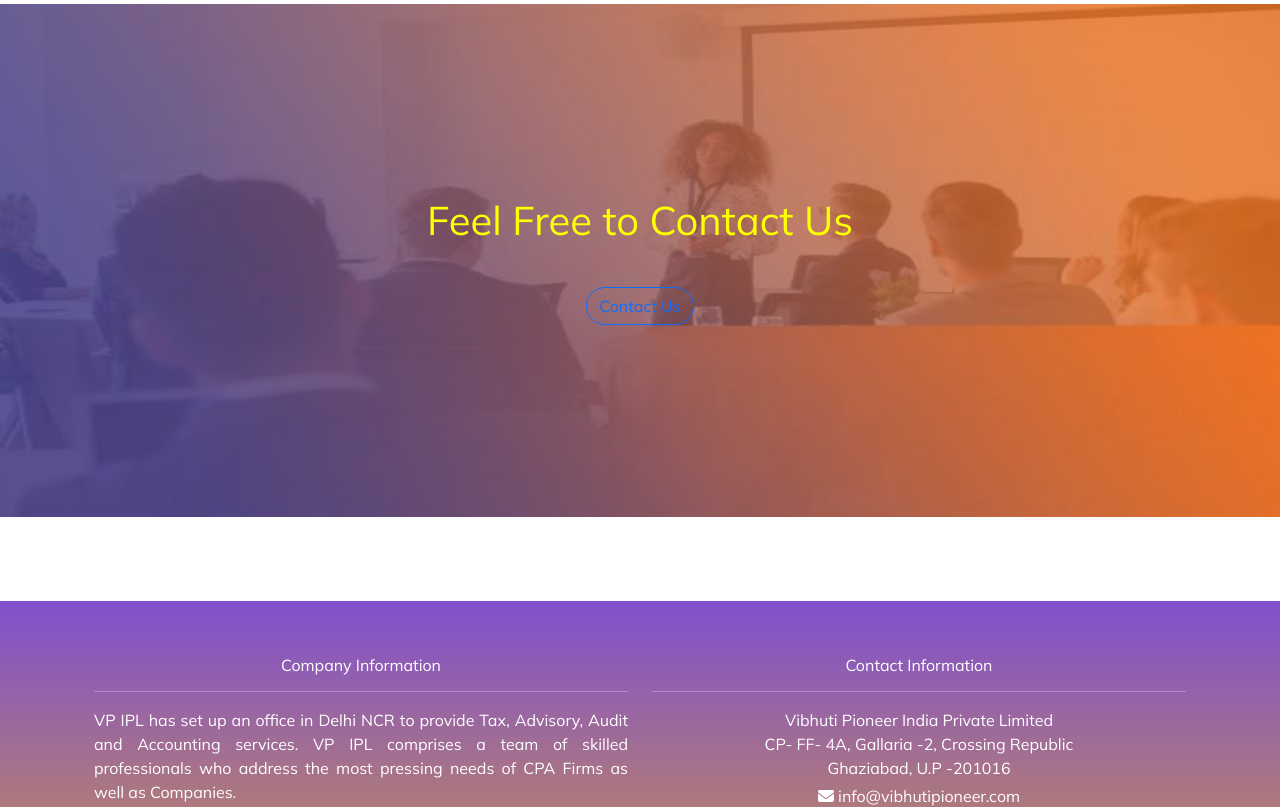
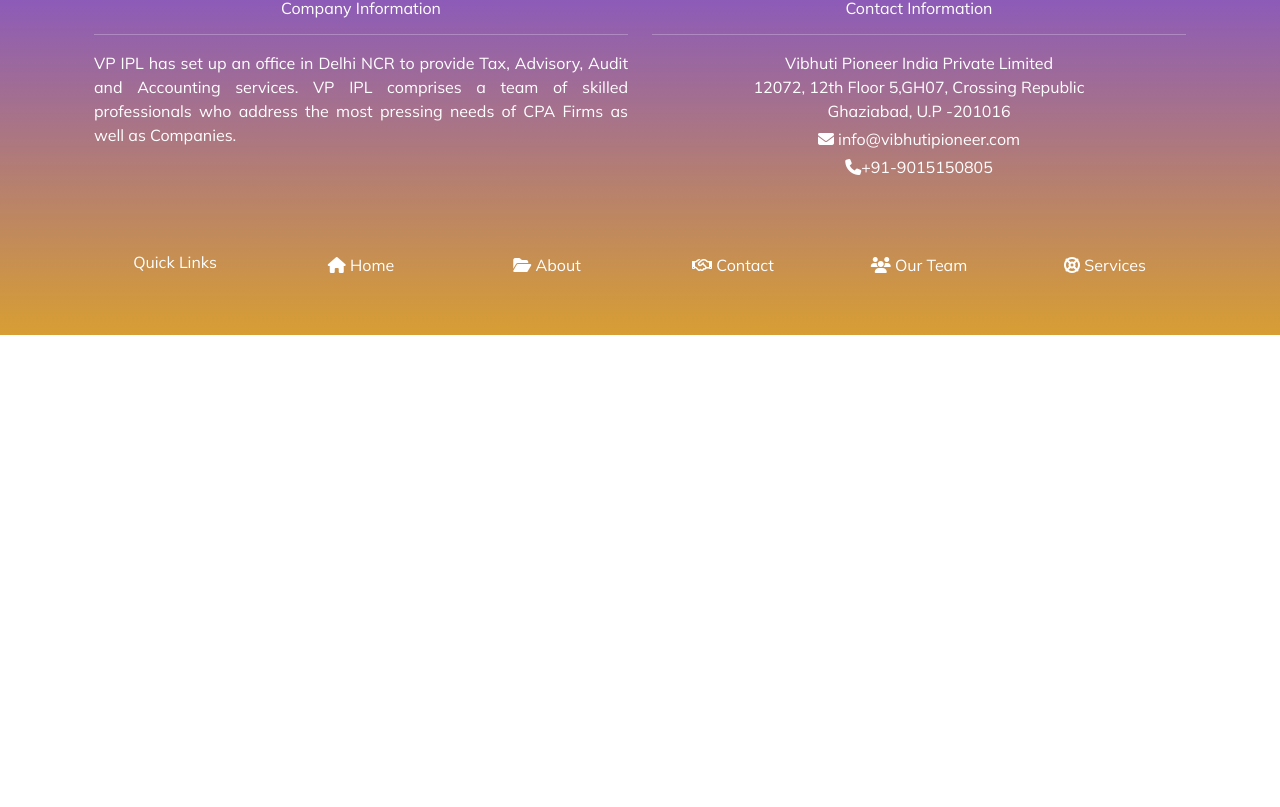
Before and after one commit to juhishivam/vpipl, a React (Create React App) app: page /#/teams in a window 1280 px wide. Shown: the part 1598-2405 px from the top of the page. After the commit the page ends 1933 px from the top, so only its background shows below. Built offline with nearby package versions, Linux system fonts and the light colour scheme; a web font is replaced by a local one.

Commit message:
added address

```diff
--- a/package.json
+++ b/package.json
@@ -25,6 +25,7 @@
     "react-redux": "^8.0.1",
     "react-reveal": "^1.2.2",
     "react-router-dom": "^5.3.0",
+    "react-router-hash-history": "^0.2.3",
     "react-scripts": "4.0.3",
     "react-slick": "^0.28.1",
     "redux": "^4.2.0",
--- a/src/MyComponents/footer.js
+++ b/src/MyComponents/footer.js
@@ -61,13 +61,13 @@
               <hr />
               <div><p className='text-white mb-1 rightpara '>
                 Vibhuti Pioneer India Private Limited<br />
-                CP- FF- 4A, Gallaria -2, Crossing Republic<br /> Ghaziabad, U.P -201016
+                12072, 12th Floor 5,GH07, Crossing Republic<br /> Ghaziabad, U.P -201016
               </p></div>
-              <div><p className='text-white mb-1'>
-                <i class="fa fa-envelope" aria-hidden="true"></i> info@vibhutipioneer.com
+              <div><p className='text-white mb-1'><a href="mailto:info@vibhutipioneer.com">
+                <i class="fa fa-envelope" aria-hidden="true"></i> info@vibhutipioneer.com</a>
               </p></div>
-              <div><p className='text-white mb-1'>
-                <i class="fa fa-phone"></i>+91-9015150805
+              <div><p className='text-white mb-1'><a href ="tel:91-9015150805">
+                <i class="fa fa-phone"></i>+91-9015150805</a>
               </p></div>
 
             </div>
```
Also changed, not shown: src/index.js (+5 -3 lines), 1 other file (tests, documents, lock files or other folders).
